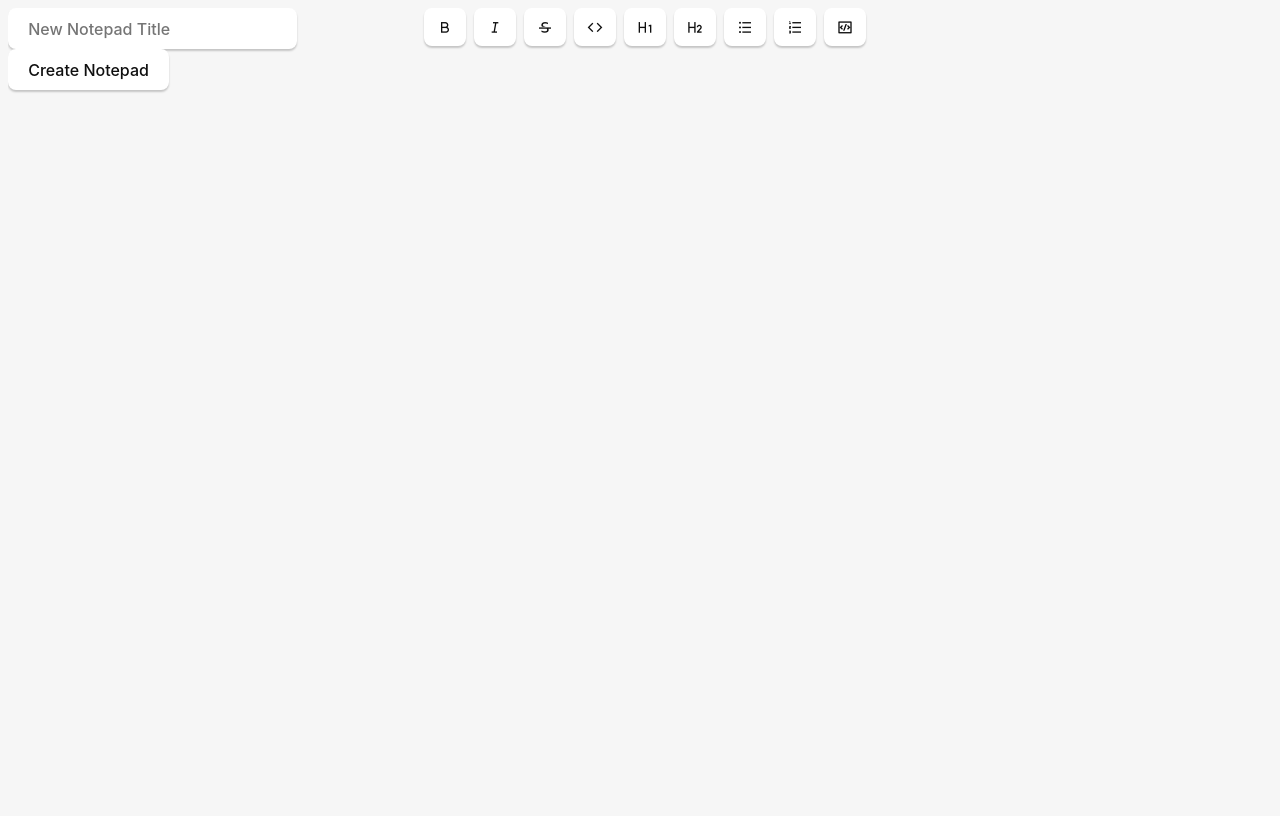
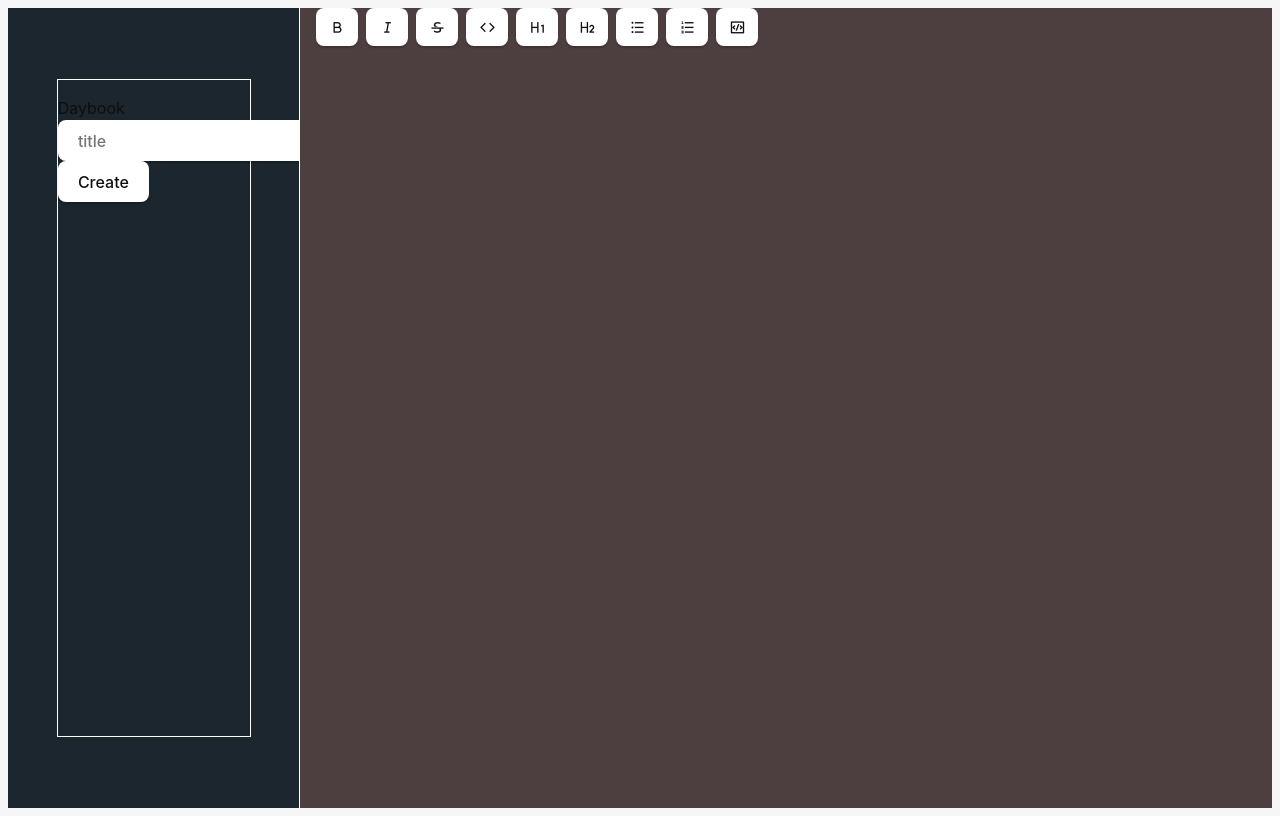
Before and after one commit to mkacki98/hackpad, a React (Vite) app: page / in a window 1280 px wide. Built offline with nearby package versions, Linux system fonts and the light colour scheme.

Commit message:
Light CSS changes.

```diff
--- a/package.json
+++ b/package.json
@@ -31,6 +31,6 @@
     "@types/react-dom": "^18.2.7",
     "@vitejs/plugin-react": "^4.2.1",
     "typescript": "^5.0.2",
-    "vite": "^5.0.0"
+    "vite": "^5.2.11"
   }
 }
--- a/src/App.css
+++ b/src/App.css
@@ -1,12 +1,12 @@
 @import 'remixicon/fonts/remixicon.css';
 
-.logo.vite:hover {
-  filter: drop-shadow(0 0 2em #747bff);
+
+.app {
+  display: flex;
+  width: 100%;
+  height: 100vh;
 }
 
-.logo.react:hover {
-  filter: drop-shadow(0 0 2em #61dafb);
-}
 :root {
   font-family: Inter, Avenir, Helvetica, Arial, sans-serif;
   font-size: 16px;
@@ -23,45 +23,7 @@
   -webkit-text-size-adjust: 100%;
 }
 
-.container {
-  margin: 0;
-  padding-top: 10vh;
-  display: flex;
-  flex-direction: column;
-  justify-content: center;
-  text-align: center;
-}
-
-.logo {
-  height: 6em;
-  padding: 1.5em;
-  will-change: filter;
-  transition: 0.75s;
-}
-
-.logo.tauri:hover {
-  filter: drop-shadow(0 0 2em #24c8db);
-}
-
-.row {
-  display: flex;
-  justify-content: center;
-}
-
-a {
-  font-weight: 500;
-  color: #646cff;
-  text-decoration: inherit;
-}
-
-a:hover {
-  color: #535bf2;
-}
-
-h1 {
-  text-align: center;
-}
-
+/* button */
 input,
 button {
   border-radius: 8px;
@@ -93,10 +55,7 @@ button {
   outline: none;
 }
 
-#greet-input {
-  margin-right: 5px;
-}
-
+/*Dark color scheme */
 @media (prefers-color-scheme: dark) {
   :root {
     color: #f6f6f6;
@@ -117,6 +76,15 @@ button {
   }
 }
 
+/* MAIN EDITOR (right handside) */
+
+.main-editor {
+  background-color: #4d3f3f;
+  border-left: 1px solid white;
+  flex: 1;
+}
+
+/* Menu icons */
 .menu {
   display: flex;
   gap: 0.5rem;
@@ -138,7 +106,37 @@ button {
   color: #55db55;
 }
 
+::-webkit-scrollbar {
+  width: 14px;
+  height: 14px;
+}
 
+::-webkit-scrollbar-button {
+  display: none;
+  width: 0;
+  height: 0;
+}
+
+::-webkit-scrollbar-corner {
+  background-color: transparent;
+}
+
+::-webkit-scrollbar-thumb {
+  border: 4px solid rgba(0, 0, 0, 0);
+  background-clip: padding-box;
+  border-radius: 8px;
+  background-color: rgb(182, 182, 182);
+}
+
+::-webkit-scrollbar-track {
+  border: 4px solid transparent;
+  background-clip: padding-box;
+  border-radius: 8px;
+  background-color: transparent;
+}
+
+
+/* editor (via Remixon) */
 .ProseMirror {
   padding: 1rem;
   outline: none;
@@ -186,62 +184,36 @@ button {
      margin: 2rem 0;
 }
 
-::-webkit-scrollbar {
-  width: 14px;
-  height: 14px;
+
+
+/* SIDEBAR (left handside) */
+
+.sidebar {
+  flex: 0 0 20vw;
+  background-color: rgb(28, 38, 47);
+  align-items: center;
+  display: flex;
+  justify-content: center;
 }
 
-::-webkit-scrollbar-button {
-  display: none;
-  width: 0;
-  height: 0;
+.daybook {
+  flex: 0 0 15vw;
+  padding-top: 1rem;
+  width: 50%;
+  height: 80%;
+  background-color: rgb(28, 38, 47);
+  border: 1px solid white;
 }
 
-::-webkit-scrollbar-corner {
+.entries {
+  cursor: pointer;
+  font-size: 20px;
+  padding: 10px;
   background-color: transparent;
+  transition: background-color 0.5s ease;
 }
 
-::-webkit-scrollbar-thumb {
-  border: 4px solid rgba(0, 0, 0, 0);
-  background-clip: padding-box;
-  border-radius: 8px;
-  background-color: rgb(182, 182, 182);
+.entries:hover {
+  background-color: #afb13c;
+  transition: background-color 2s ease;
 }
-
-::-webkit-scrollbar-track {
-  border: 4px solid transparent;
-  background-clip: padding-box;
-  border-radius: 8px;
-  background-color: transparent;
-}
-
-.app {
-  display: flex;
-  width: 100vh;
-  height: 100vh;
-}
-
-.app > * {
-  flex: 1;
-  overflow: auto;
-}
-
-.sidebar {
-  flex: 1;
-  background-color: rgb(85, 71, 53);
-}
-
-.MainEditor {
-  flex: 2;
-}
-
-.notepad-title {
-  cursor: pointer;
-  padding: 8px;
-  background-color: #4d3f3f;
-  transition: background-color 0.3s ease;
-}
-
-.notepad-title:hover {
-  background-color: #341515;
-}
--- a/src/App.tsx
+++ b/src/App.tsx
@@ -1,98 +1,11 @@
+// App.tsx
 import './App.css'
-
 import MainEditor from "./components/MainEditor";
 import Sidebar from "./components/Sidebar";
-
-import { useEffect, useState } from 'react';
-
-interface Notepad {
-  title: string;
-  content: string;
-}
+import useNotepads from './hooks/useNotepads';
 
 export default function App() {
-  const [notepads, setNotepads] = useState<Notepad[]>([]);
-  const [selectedNotepad, setSelectedNotepad] = useState({ title: '', content: '' });
-
-    // Load saved notepads on mount
-  useEffect(() => {
-      console.log("Loading notepads on mount.")
-      const loadNotepads = () => {
-        try {
-          const savedNotepadsData = localStorage.getItem('notepads');
-          const savedNotepads = savedNotepadsData ? JSON.parse(savedNotepadsData) : [];
-          setNotepads(savedNotepads);
-
-          console.log('All notepads loaded successfully:', savedNotepads);
-        } catch (error) {
-          console.error('Error loading notepads on mount:', error);
-        }
-      };
-
-      loadNotepads();
-    }, []);
-
-  // Save notepads to local storage via onClick in the sidebar
-  const saveNotepad = async (title: string, content: string) => {
-    console.log('Saving notepad:', title, content);
-
-    try {
-      const newNotepad = { title, content };
-
-      // Take notepads loaded on mount and add the new notepad
-      const updatedNotepads: { title: string; content: string; }[] = [...notepads, newNotepad];
-      setNotepads(updatedNotepads);
-
-      // Save notepads in the local storage
-      localStorage.setItem('notepads', JSON.stringify(updatedNotepads));
-
-      // Get all notepads from local storage and print them
-      const savedNotepadsData = localStorage.getItem('notepads');
-      const savedNotepads = savedNotepadsData ? JSON.parse(savedNotepadsData) : [];
-      console.log('All notepads in localStore after saving a new notepad:', savedNotepads);
-
-    } catch (error) {
-      console.error('Error saving notepad:', error);
-    }
-  };
-
-  const deleteNotepad = (notepad: Notepad) => {
-    console.log('Deleting notepad:', notepad.title);
-
-    try {
-      // Filter out the notepad with the given title
-      const updatedNotepads = notepads.filter(n => n.title !== notepad.title);
-      setNotepads(updatedNotepads);
-
-      // Update local storage
-      localStorage.setItem('notepads', JSON.stringify(updatedNotepads));
-
-      // If the deleted notepad was the selected one, clear the selection
-      if (selectedNotepad.title === notepad.title) {
-        setSelectedNotepad({ title: '', content: '' });
-      }
-
-      console.log('Notepad deleted successfully:', notepad.title);
-    } catch (error) {
-      console.error('Error deleting notepad:', error);
-    }
-  };
-
-  // Load content of a notepad onClick in a sidebar
-  const loadNotepadContent = (notepad: Notepad) => {
-    console.log('Loading notepad content to the main interface:', notepad);
-    try {
-      const savedNotepadsData = localStorage.getItem('notepads');
-      const savedNotepads = savedNotepadsData ? JSON.parse(savedNotepadsData) : [];
-
-      const selectedNotepad = savedNotepads.find((existingNotepad: Notepad) => existingNotepad.title === notepad.title);
-      if (selectedNotepad) {
-        setSelectedNotepad(selectedNotepad);
-      }
-    } catch (error) {
-      console.error('Error loading notepad content to the main interface:', error);
-    }
-  };
+  const { notepads, selectedNotepad, saveNotepad, deleteNotepad, loadNotepadContent, setSelectedNotepad} = useNotepads();
 
   return (
     <div className="app">
--- a/src/components/Sidebar.tsx
+++ b/src/components/Sidebar.tsx
@@ -29,24 +29,28 @@ const Sidebar = ({ notepads, saveNotepad, loadNotepadContent, selectedNotepad, d
   };
 
   return (
-    <div>
+    <div className="sidebar">
+      <div className='daybook'>
+        Daybook
       <input
         type="text"
         value={newNotepadTitle}
         onChange={(e) => setNewNotepadTitle(e.target.value)}
-        placeholder="New Notepad Title"
+        placeholder="title"
       />
-      <button onClick={handleCreateNotepad}>Create Notepad</button>
+      <button onClick={handleCreateNotepad}>Create</button>
+      {selectedNotepad.title && <button onClick={() => deleteNotepad(selectedNotepad)}>Delete</button>}
       {notepads.map((notepad: Notepad, index) => (
         <div
           key={index}
+
           onClick={() => showNotepad(notepad)}
-          className="notepad-title"
+          className="entries"
         >
           {notepad.title}
         </div>
       ))}
-      {selectedNotepad.title && <button onClick={() => deleteNotepad(selectedNotepad)}>Delete Selected Notepad</button>}
+      </div>
     </div>
   );
 };
--- /dev/null
+++ b/src/hooks/useNotepads.tsx
@@ -0,0 +1,64 @@
+import { useState, useEffect } from 'react';
+
+interface Notepad {
+  title: string;
+  content: string;
+}
+
+export default function useNotepads() {
+  const [notepads, setNotepads] = useState<Notepad[]>([]);
+  const [selectedNotepad, setSelectedNotepad] = useState({ title: '', content: '' });
+
+  useEffect(() => {
+    const loadNotepads = () => {
+      try {
+        const savedNotepadsData = localStorage.getItem('notepads');
+        const savedNotepads = savedNotepadsData ? JSON.parse(savedNotepadsData) : [];
+        setNotepads(savedNotepads);
+      } catch (error) {
+        console.error('Error loading notepads on mount:', error);
+      }
+    };
+
+    loadNotepads();
+  }, []);
+
+  const saveNotepad = async (title: string, content: string) => {
+    try {
+      const newNotepad = { title, content };
+      const updatedNotepads: { title: string; content: string; }[] = [...notepads, newNotepad];
+      setNotepads(updatedNotepads);
+      localStorage.setItem('notepads', JSON.stringify(updatedNotepads));
+    } catch (error) {
+      console.error('Error saving notepad:', error);
+    }
+  };
+
+  const deleteNotepad = (notepad: Notepad) => {
+    try {
+      const updatedNotepads = notepads.filter(n => n.title !== notepad.title);
+      setNotepads(updatedNotepads);
+      localStorage.setItem('notepads', JSON.stringify(updatedNotepads));
+      if (selectedNotepad.title === notepad.title) {
+        setSelectedNotepad({ title: '', content: '' });
+      }
+    } catch (error) {
+      console.error('Error deleting notepad:', error);
+    }
+  };
+
+  const loadNotepadContent = (notepad: Notepad) => {
+    try {
+      const savedNotepadsData = localStorage.getItem('notepads');
+      const savedNotepads = savedNotepadsData ? JSON.parse(savedNotepadsData) : [];
+      const selectedNotepad = savedNotepads.find((existingNotepad: Notepad) => existingNotepad.title === notepad.title);
+      if (selectedNotepad) {
+        setSelectedNotepad(selectedNotepad);
+      }
+    } catch (error) {
+      console.error('Error loading notepad content to the main interface:', error);
+    }
+  };
+
+  return { notepads, selectedNotepad, saveNotepad, deleteNotepad, loadNotepadContent, setSelectedNotepad};
+}
```
Also changed, not shown: 1 other file (tests, documents, lock files or other folders).
